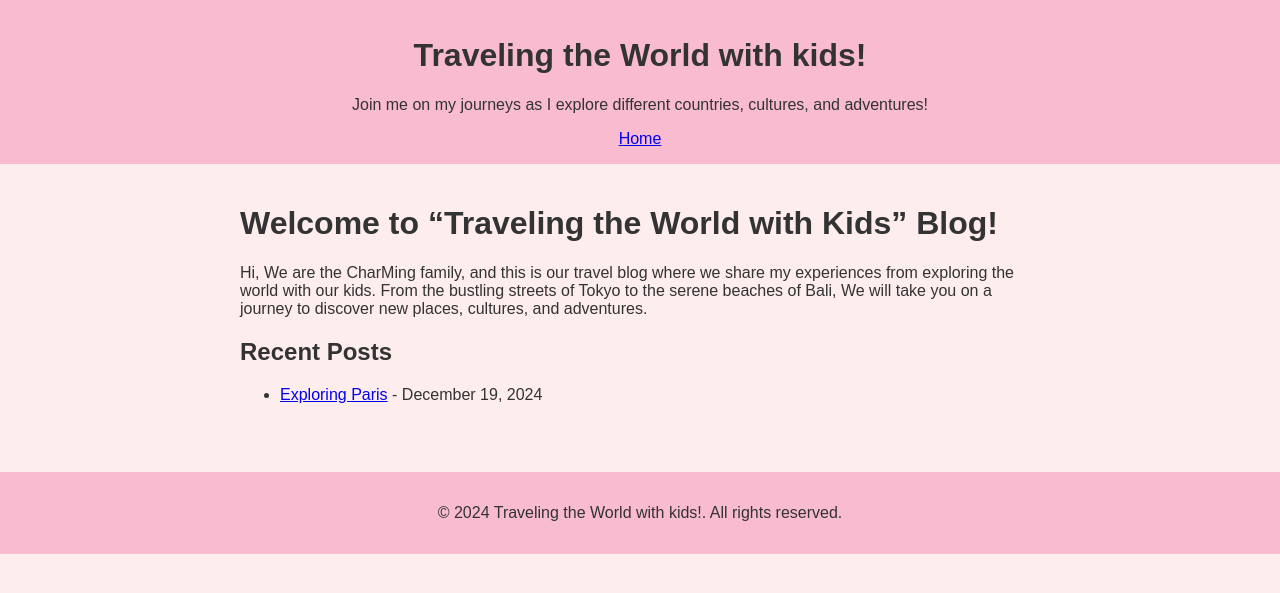
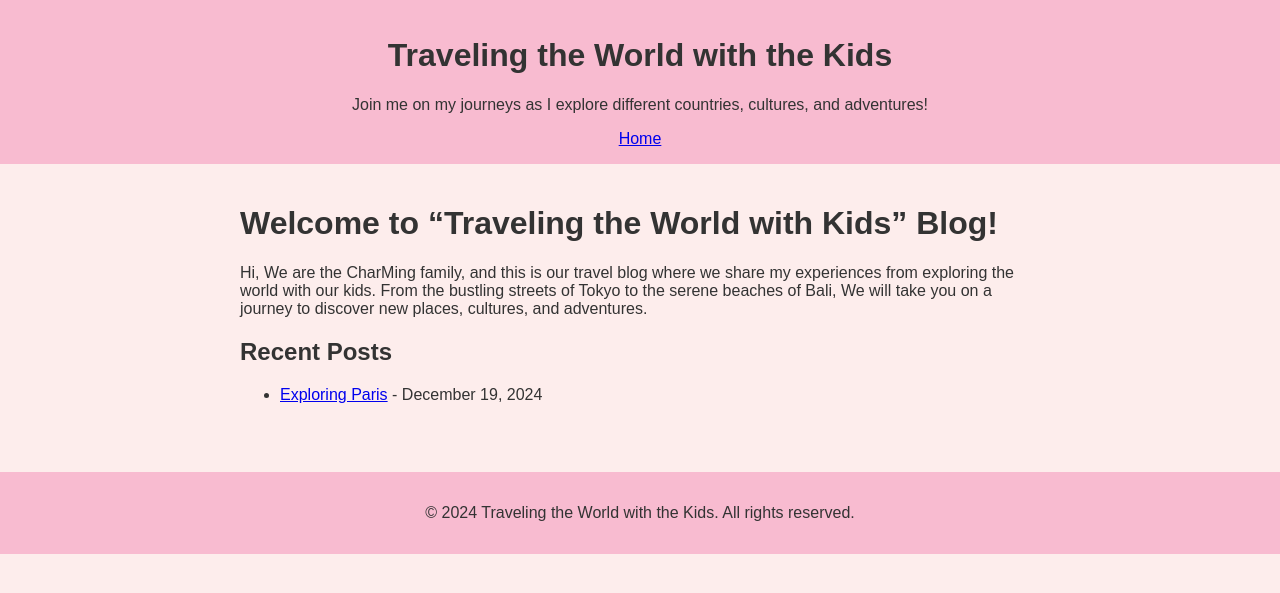
Before and after one commit to charming-content/travelwithkids.github.io, a Jekyll site: the page built from index.md, in a window 1280 px wide. Shown: the top 593 px of the page. Built offline with Jekyll 4.4.1, drawn with Linux system fonts in a browser that asks for light colours.

Commit message:
Update _config.yml

```diff
--- a/_config.yml
+++ b/_config.yml
@@ -1,4 +1,4 @@
-title: Traveling the World with kids!
+title: Traveling the World with the Kids
 description: Join me on my journeys as I explore different countries, cultures, and adventures!
 baseurl: ""
 url: "https://travelwithkids.github.io" # Replace with your GitHub username
```
